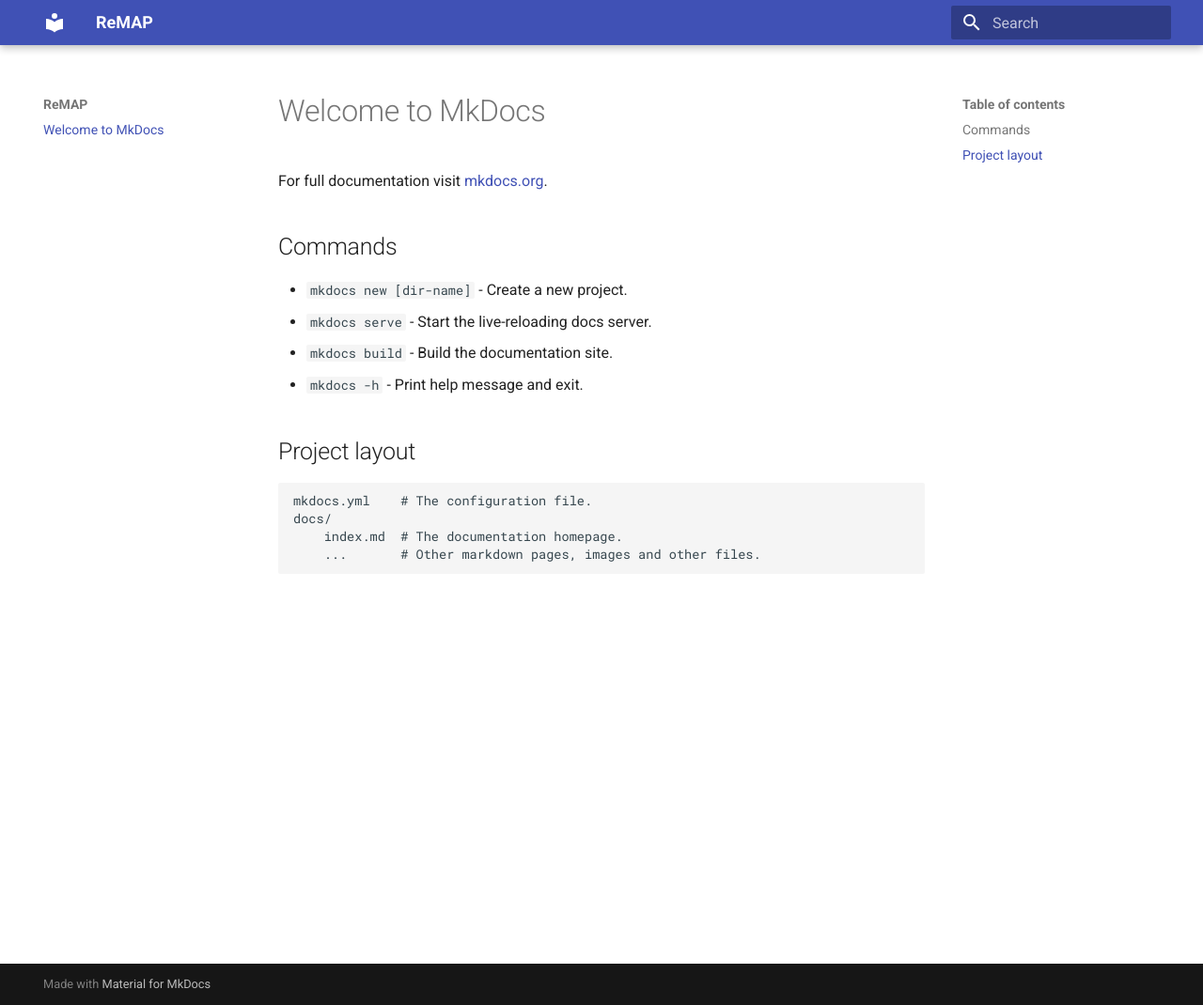
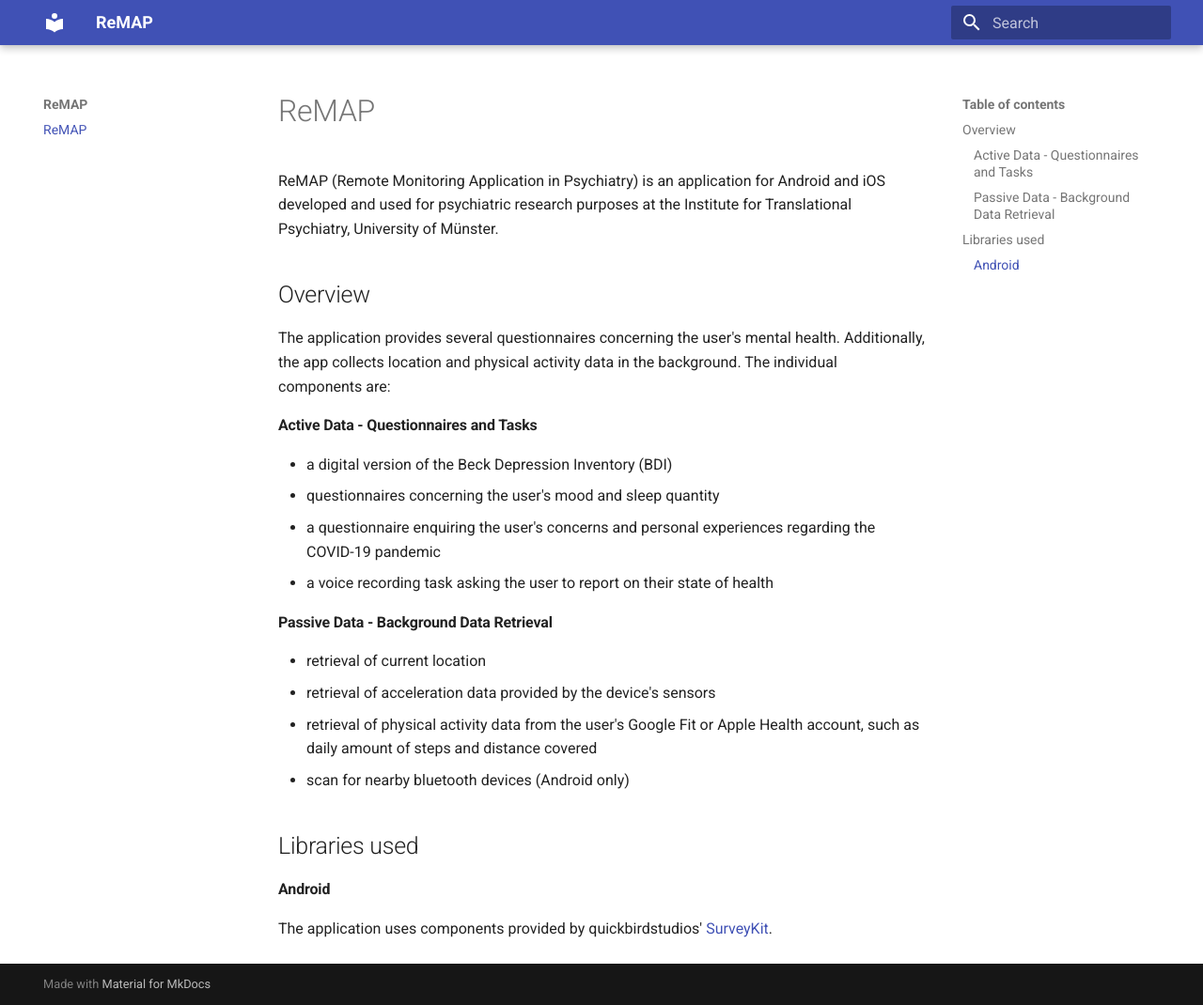
Before and after one commit to wwu-remap/wwu-remap.github.io, an MkDocs documentation site: the page built from docs/index.md, in a window 1280 px wide and 1070 px high. Shown: the whole window at 94% size. Built offline with MkDocs 1.6.1 and Material for MkDocs 9.7.7, drawn with Linux system fonts in a browser that asks for light colours.

Commit message:
Update index.md

```diff
--- a/docs/index.md
+++ b/docs/index.md
@@ -1,17 +1,22 @@
-# Welcome to MkDocs
+# ReMAP
+ReMAP (Remote Monitoring Application in Psychiatry) is an application for Android and iOS developed and used for psychiatric research purposes at the Institute for Translational Psychiatry, University of Münster.
 
-For full documentation visit [mkdocs.org](https://www.mkdocs.org).
+## Overview
+The application provides several questionnaires concerning the user's mental health. Additionally, the app collects location and physical activity data in the background.
+The individual components are:
 
-## Commands
+#### Active Data - Questionnaires and Tasks
+- a digital version of the Beck Depression Inventory (BDI)
+- questionnaires concerning the user's mood and sleep quantity
+- a questionnaire enquiring the user's concerns and personal experiences regarding the COVID-19 pandemic
+- a voice recording task asking the user to report on their state of health
 
-* `mkdocs new [dir-name]` - Create a new project.
-* `mkdocs serve` - Start the live-reloading docs server.
-* `mkdocs build` - Build the documentation site.
-* `mkdocs -h` - Print help message and exit.
+#### Passive Data - Background Data Retrieval
+- retrieval of current location
+- retrieval of acceleration data provided by the device's sensors
+- retrieval of physical activity data from the user's Google Fit or Apple Health account, such as daily amount of steps and distance covered
+- scan for nearby bluetooth devices (Android only)
 
-## Project layout
-
-    mkdocs.yml    # The configuration file.
-    docs/
-        index.md  # The documentation homepage.
-        ...       # Other markdown pages, images and other files.
+## Libraries used
+#### Android
+The application uses components provided by quickbirdstudios' [SurveyKit](https://github.com/quickbirdstudios/SurveyKit).
```
